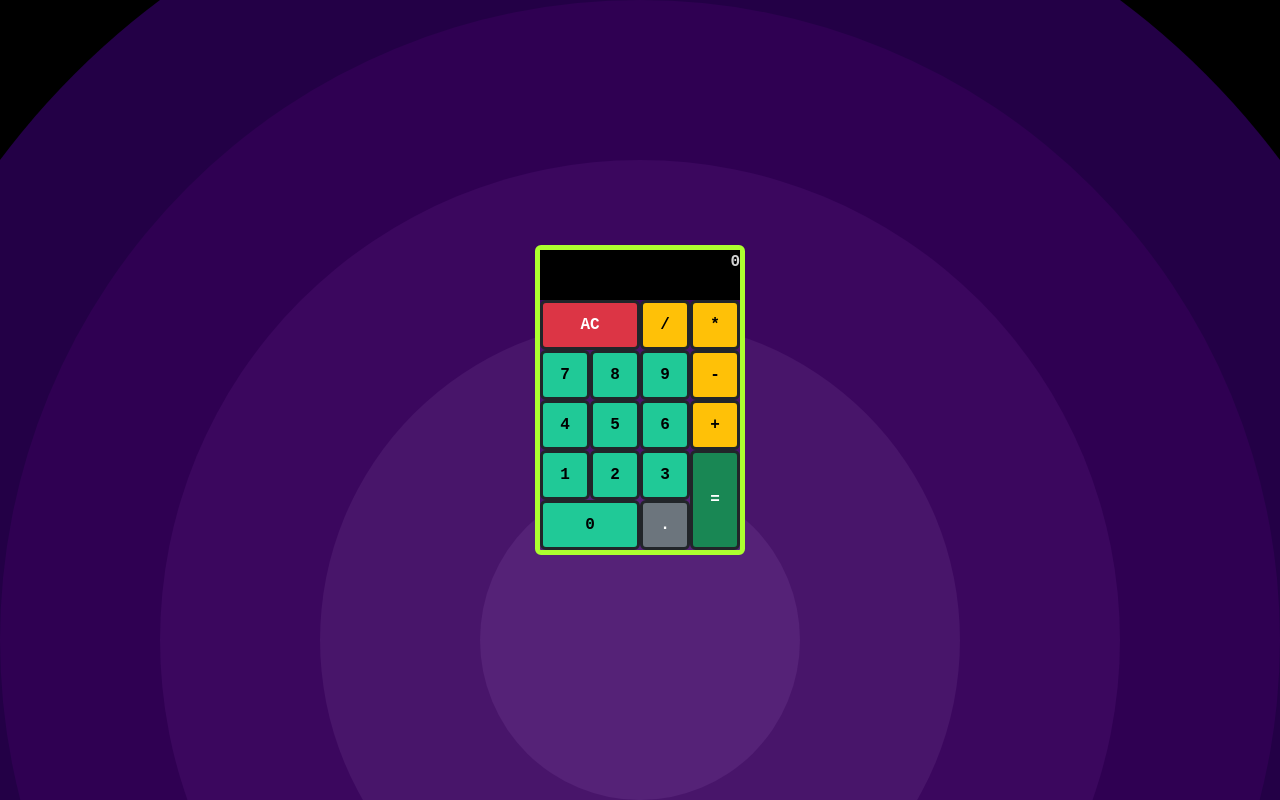
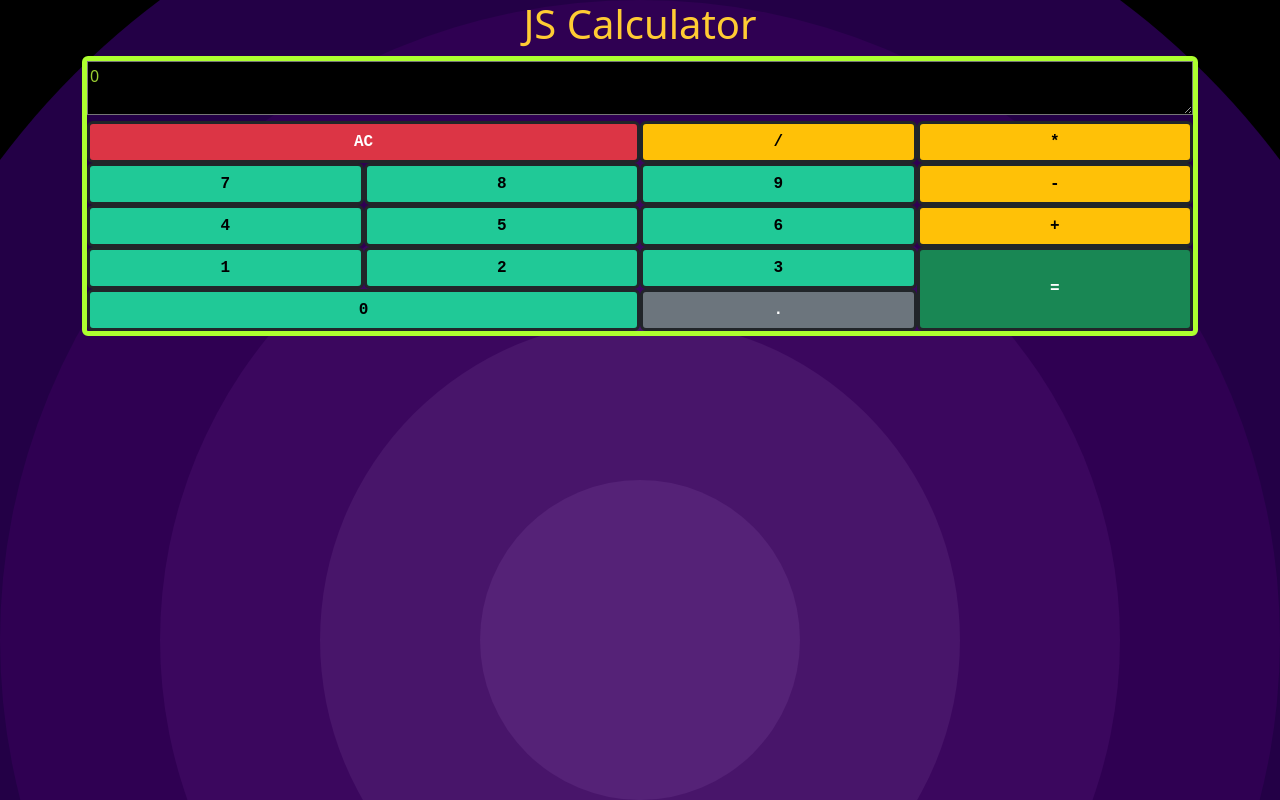
Before and after one commit to betoayza/js-calculator, a React (Vite) app: page / in a window 1280 px wide. Built offline with nearby package versions, Linux system fonts and the light colour scheme.

Commit message:
UI/UX updated

```diff
--- a/package.json
+++ b/package.json
@@ -1,5 +1,5 @@
 {
-  "name": "js-calculator-2",
+  "name": "js-calculator",
   "private": true,
   "version": "0.0.0",
   "type": "module",
--- a/src/App.jsx
+++ b/src/App.jsx
@@ -4,10 +4,14 @@ import { Calculator } from "./components/Calculator";
 function App() {
   return (
     <div
-      className="App w-auto"
-      style={{ display: "grid", placeItems: "center", height: "100vh" }}
+      className="App container h-auto"
+      style={{
+        display: "grid",
+        placeItems: "center",
+      }}
     >
-      {/* <h1>JS Calculator</h1> */}
+      <h1 style={{ color: "#ffcc33" }}>JS Calculator</h1>
+
       <Calculator />
     </div>
   );
--- a/src/components/Calculator.jsx
+++ b/src/components/Calculator.jsx
@@ -76,11 +76,31 @@ export const Calculator = () => {
 
   return (
     <div
+      className={"rounded p-0 h-auto container"}
+      style={{
+        border: "5px solid",
+        borderColor: "#adff2f",
+        display: "grid",
+        gridTemplateRows: "auto auto",
+      }}
+    >
+      <div className={"h-auto"}>
+        <textarea
+          name="display"
+          id="display"
+          value={display}
+          style={{
+            backgroundColor: "black",
+            color: "yellowgreen",
+            width: "100%",
+          }}
+        />
+
+        <div
           id="buttons-div"
-      className={"w-auto h-auto rounded"}
-      style={{ border: "5px solid", borderColor: "#adff2f" }}
+          className={""}
+          style={{ display: "grid", justifyContent: "stretch" }}
         >
-      <label id="display">{display}</label>
           <button
             className={"btn btn-danger border border-dark border-3"}
             id="clear"
@@ -218,5 +238,7 @@ export const Calculator = () => {
             .
           </button>
         </div>
+      </div>
+    </div>
   );
 };
--- a/src/index.css
+++ b/src/index.css
@@ -5,28 +5,12 @@ body {
   background-size: cover;
 }
 
-button {
-  width: 50px;
-  height: 50px;
-}
-
-label {
-  grid-column: 1/5;
-  color: lightgray;
-  background-color: black;
-  font-weight: bold;
-  text-align: right;
-  height: 50px;
-}
-
 #buttons-div {
   display: grid;
   grid-template-rows: auto auto auto auto auto auto;
   grid-template-columns: auto auto auto auto;
   justify-content: stretch;
-  width: 200px;
-  height: 300px;
-  font-family: 'Courier New', Courier, monospace;
+  font-family: "Courier New", Courier, monospace;
 }
 
 #clear {
@@ -35,13 +19,16 @@ label {
 }
 
 #equals {
-  grid-row: -3/-1;
+  grid-row: -1/-4;
   grid-column: -2/-1;
-  height: auto;
 }
 
 #zero {
   grid-column: 1/3;
   grid-row: 6/7;
-  width: auto;
 }
+
+#decimal {
+  grid-column: -3/-2;
+  grid-row: -1/-3;
+}
```
Lines whose indentation alone changed are shown as unchanged.
